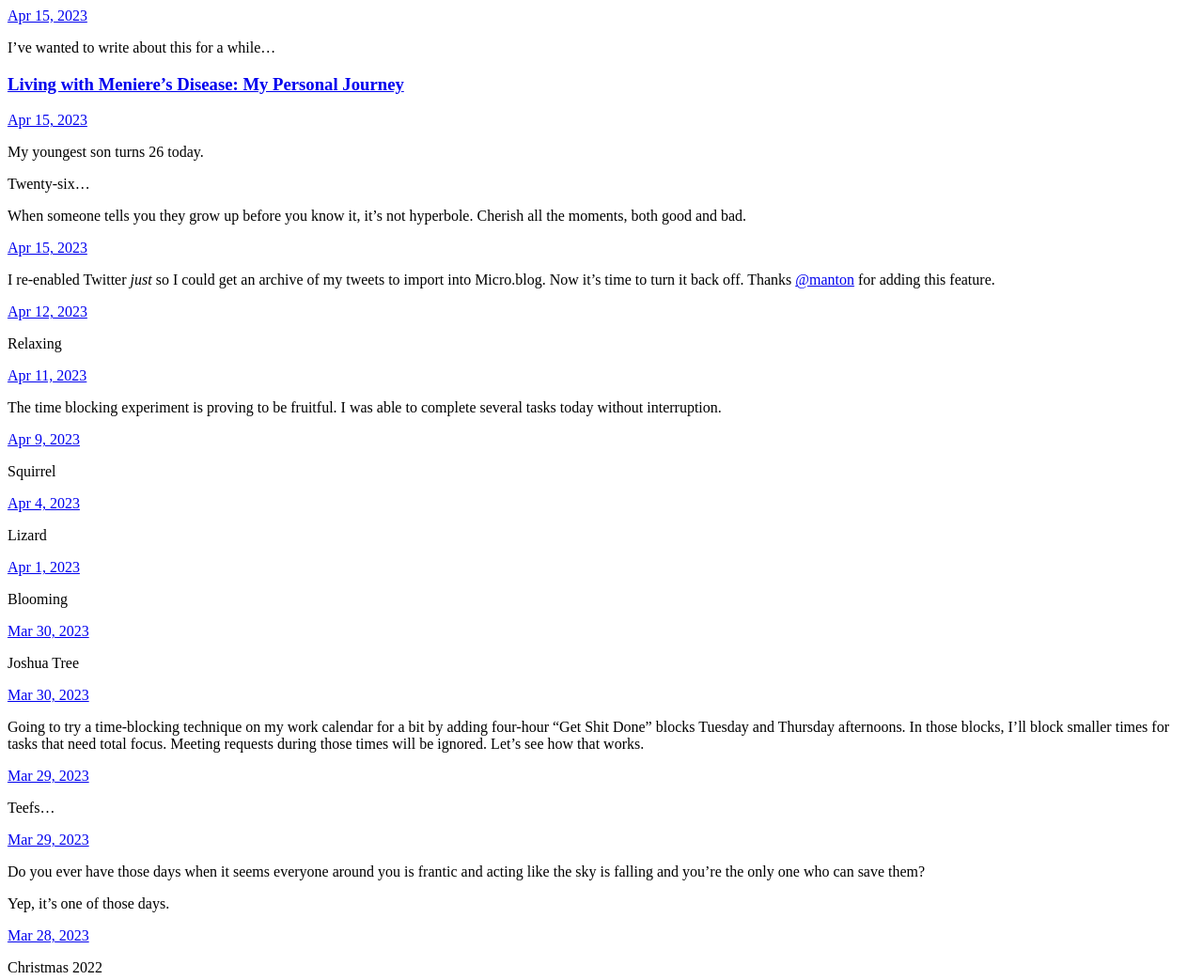
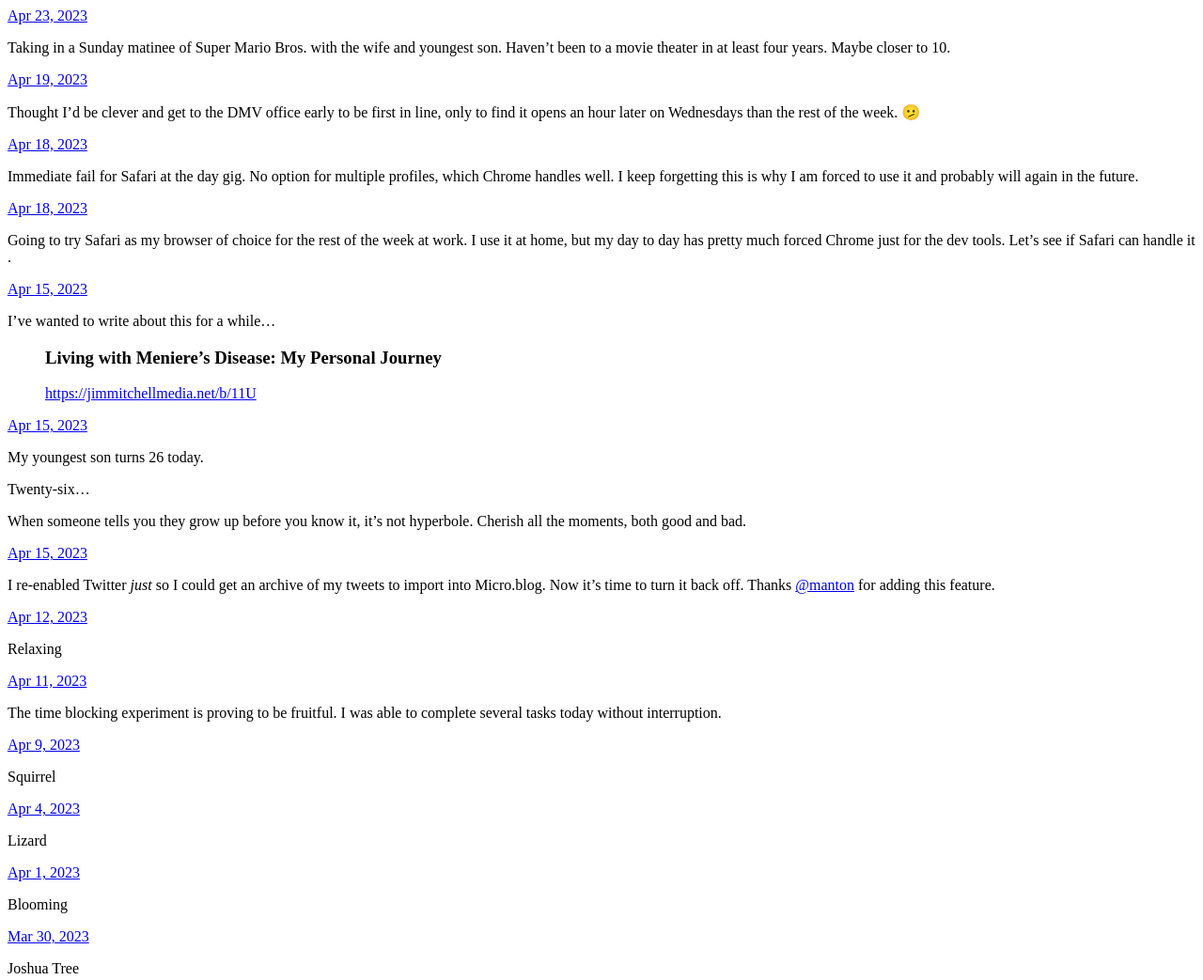
Before and after one commit to jimmitchell/microblog, a plain HTML site: page index.html in a window 1280 px wide. Shown: the top 1043 px of the page at 94% size. Drawn offline with Linux system fonts and the light colour scheme.

Commit message:
Archiving from Micro.blog.

```diff
--- a/index.html
+++ b/index.html
@@ -25,11 +25,58 @@
 	  <div class="h-entry">
 
 
+		<a href="https://jimmitchell.org/2023/04/23/taking-in-a.html" class="u-url"><time class="dt-published" datetime="2023-04-23 14:15:00 -0700">Apr 23, 2023</time></a>
+
+		<div class="e-content">
+			 <p>Taking in a Sunday matinee of Super Mario Bros. with the wife and youngest son. Haven’t been to a movie theater in at least four years. Maybe closer to 10.</p>
+
+		</div>
+	  </div>
+
+	  <div class="h-entry">
+
+
+		<a href="https://jimmitchell.org/2023/04/19/thought-id-be.html" class="u-url"><time class="dt-published" datetime="2023-04-19 07:54:07 -0700">Apr 19, 2023</time></a>
+
+		<div class="e-content">
+			 <p>Thought I&rsquo;d be clever and get to the DMV office early to be first in line, only to find it opens an hour later on Wednesdays than the rest of the week. 🫤</p>
+
+		</div>
+	  </div>
+
+	  <div class="h-entry">
+
+
+		<a href="https://jimmitchell.org/2023/04/18/immediate-fail-for.html" class="u-url"><time class="dt-published" datetime="2023-04-18 07:56:55 -0700">Apr 18, 2023</time></a>
+
+		<div class="e-content">
+			 <p>Immediate fail for Safari at the day gig. No option for multiple profiles, which Chrome handles well. I keep forgetting this is why I am forced to use it and probably will again in the future.</p>
+
+		</div>
+	  </div>
+
+	  <div class="h-entry">
+
+
+		<a href="https://jimmitchell.org/2023/04/18/going-to-try.html" class="u-url"><time class="dt-published" datetime="2023-04-18 06:51:22 -0700">Apr 18, 2023</time></a>
+
+		<div class="e-content">
+			 <p>Going to try Safari as my browser of choice for the rest of the week at work. I use it at home, but my day to day has pretty much forced Chrome just for the dev tools. Let’s see if Safari can handle it .</p>
+
+		</div>
+	  </div>
+
+	  <div class="h-entry">
+
+
 		<a href="https://jimmitchell.org/2023/04/15/ive-wanted-to.html" class="u-url"><time class="dt-published" datetime="2023-04-15 09:06:51 -0700">Apr 15, 2023</time></a>
 
 		<div class="e-content">
 			 <p>I&rsquo;ve wanted to write about this for a while&hellip;</p>
-<h3 id="living-with-menieres-disease-my-personal-journeyhttpsjimmitchellmedianet20230414living-with-menieres-disease-my-personal-journey"><a href="https://jimmitchellmedia.net/2023/04/14/living-with-menieres-disease-my-personal-journey/">Living with Meniere’s Disease: My Personal Journey</a></h3>
+<blockquote>
+<h3 id="living-with-menieres-disease-my-personal-journey">Living with Meniere’s Disease: My Personal Journey</h3>
+<p><a href="https://jimmitchellmedia.net/b/11U">https://jimmitchellmedia.net/b/11U</a></p>
+</blockquote>
 
 		</div>
 	  </div>
@@ -170,7 +217,7 @@
 		<a href="https://jimmitchell.org/2023/03/28/christmas.html" class="u-url"><time class="dt-published" datetime="2023-03-28 07:45:00 -0700">Mar 28, 2023</time></a>
 
 		<div class="e-content">
-			 <p>Christmas 2022</p>
+			 <p>Christmas Day 2022</p>
 <!-- raw HTML omitted -->
 
 		</div>
```
